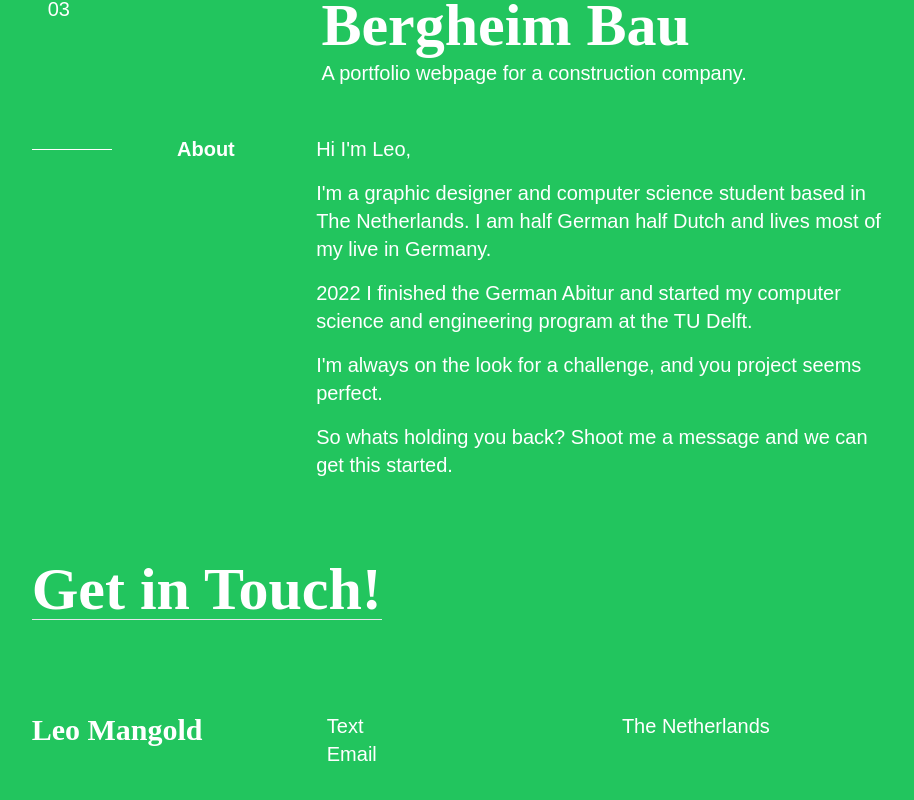
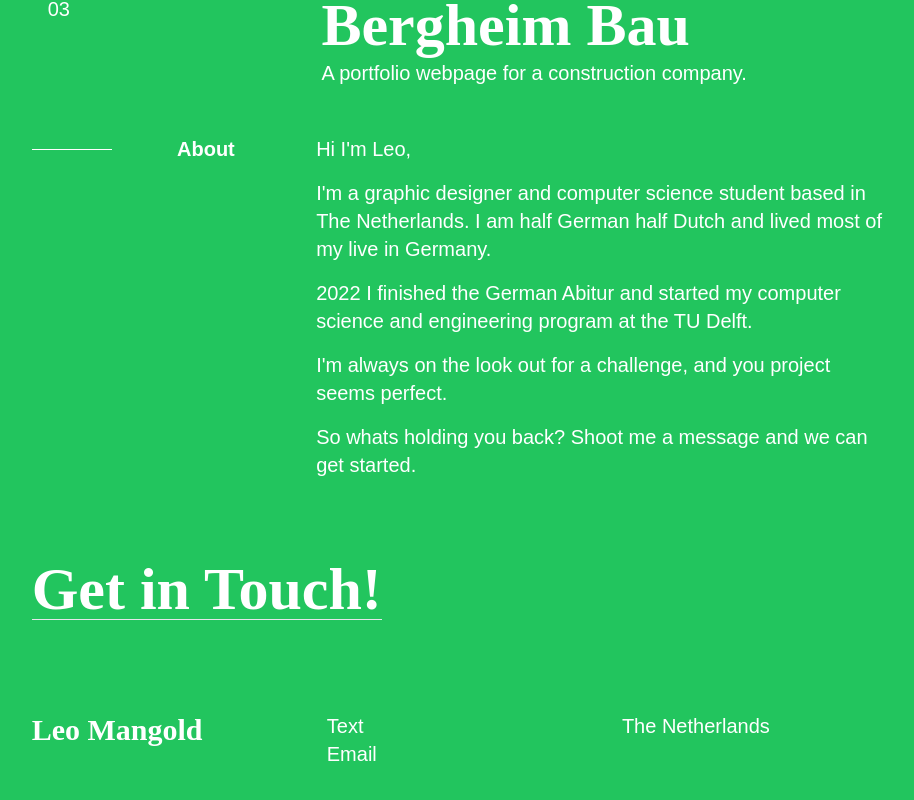
Before and after one commit to leo-mangold/leomangold.com, a SvelteKit app: page / in a window 1280 px wide. Shown: the part 1033-1833 px from the top of the page, without its empty margins (363-1277 px from the left). Built offline with nearby package versions, Linux system fonts and the light colour scheme; a web font is replaced by a local one.

Commit message:
chore(content): slight phrasing changes in about section

```diff
--- a/src/routes/+page.svelte
+++ b/src/routes/+page.svelte
@@ -85,7 +85,7 @@
 
 		<p class="mb-4">
 			I'm a graphic designer and computer science student based in The Netherlands. I am half German
-			half Dutch and lives most of my live in Germany.
+			half Dutch and lived most of my live in Germany.
 		</p>
 
 		<p class="mb-4">
@@ -93,9 +93,9 @@
 			the TU Delft.
 		</p>
 
-		<p class="mb-4">I'm always on the look for a challenge, and you project seems perfect.</p>
+		<p class="mb-4">I'm always on the look out for a challenge, and you project seems perfect.</p>
 
-		<p class="mb-4">So whats holding you back? Shoot me a message and we can get this started.</p>
+		<p class="mb-4">So whats holding you back? Shoot me a message and we can get started.</p>
 	</TextSection>
 </section>
 
```
